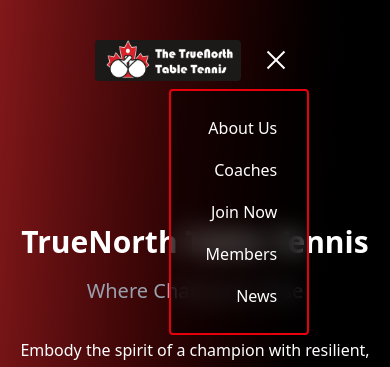
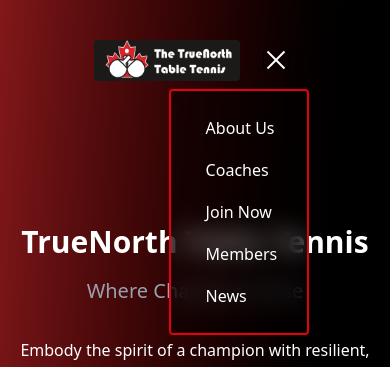
Before and after one commit to v-par23/truenorth, a React (Vite) app in the folder truenorthwebsite/: page / in a window 390 px wide. Both pictures are taken after a click on the element 276 px from the left and 60 px from the top of the page. Shown: the top 367 px of the page. Built offline with nearby package versions, Linux system fonts and the light colour scheme.

Commit message:
fixed ui for mobile, there is mroe spacing + navbar stuff is a little more streamlined

```diff
--- a/truenorthwebsite/src/components/Home.jsx
+++ b/truenorthwebsite/src/components/Home.jsx
@@ -59,9 +59,9 @@
   );
 }
 
-    const Intro = () => {
+  const Intro = () => {
   return(
-    <div className="min-h-screen flex justify-center flex-col px-4 sm:px-6 lg:px-8 py-8" id="intro">
+    <div className="min-h-screen flex justify-center flex-col px-4 sm:px-6 lg:px-8 py-8 mb-[250px] md:mb-0" id="intro">
 
       {/* Welcome Header */}
       <div className="text-center mb-8">
@@ -127,7 +127,7 @@
 
     const Coaches = () => {
   return(
-    <div className="text-white w-full px-4 sm:px-6 lg:px-8 flex justify-center items-center flex-col min-h-screen py-8" id="coaches">
+    <div className="text-white w-full px-4 sm:px-6 lg:px-8 flex justify-center items-center flex-col min-h-screen py-8 scroll-mt-[120px] md:scroll-mt-0 mb-[250px] md:mb-0" id="coaches">
       {/* Header Section */}
       <div className="text-2xl sm:text-3xl md:text-4xl lg:text-5xl font-bold text-center mb-6">
         Meet Our Coaches
@@ -209,7 +209,7 @@
 
     const Train = () => {
   return(
-    <div className="text-red-700 w-full min-h-screen flex items-center flex-col justify-center px-4 sm:px-6 lg:px-8 py-8" id="joinnow">
+    <div className="text-red-700 w-full min-h-screen flex items-center flex-col justify-center px-4 sm:px-6 lg:px-8 py-8 scroll-mt-[120px] md:scroll-mt-0" id="joinnow">
 
       {/* Header */}
       <div className="text-white text-2xl sm:text-3xl md:text-4xl lg:text-5xl font-bold mb-8 text-center">
@@ -286,7 +286,7 @@
         </div>
       </div>
 
-  <div className="text-center mt-12">
+  <div className="text-center mt-12 ">
     <h2 className="text-3xl font-bold text-red-500 mb-6">Want to learn more?</h2>
 
     <div className="inline-flex flex-col items-start space-y-3">
--- a/truenorthwebsite/src/components/Navbar.jsx
+++ b/truenorthwebsite/src/components/Navbar.jsx
@@ -57,7 +57,7 @@
         </div>
 
         {/* Hamburger on small */}
-        <div className="md:hidden flex flex-col justify-center items-center ml-4 cursor-pointer" onClick={() => setIsOpen(!isOpen)}>
+        <div className="md:hidden flex flex-col justify-center items-center ml-4 cursor-pointer border" onClick={() => setIsOpen(!isOpen)}>
           <div className={`w-6 h-0.5 bg-white mb-1 transition-transform ${isOpen ? 'rotate-45 translate-y-1.5' : ''}`}></div>
           <div className={`w-6 h-0.5 bg-white mb-1 ${isOpen ? 'opacity-0' : ''}`}></div>
           <div className={`w-6 h-0.5 bg-white transition-transform ${isOpen ? '-rotate-45 -translate-y-1.5' : ''}`}></div>
@@ -67,11 +67,13 @@
       {/* Dropdown menu */}
       {isOpen && (
         <div className="absolute top-full right-8 mt-2 border-red-600 border-2 rounded backdrop-blur-md bg-black/50 p-4 flex flex-col items-end z-30 w-35">
+          <div className = "flex justify-center flex-col ">
           <Link to="/" className={navbarStyle} onClick={handleGoToIntro}>About Us</Link>
           <Link to="/" className={navbarStyle} onClick={handleGoToCoaches}>Coaches</Link>
           <Link to="/" className={navbarStyle} onClick={handleGoToJoinNow}>Join Now</Link>
           <Link to="/members" className={navbarStyle} onClick={() => setIsOpen(false)}>Members</Link>
           <Link to="/news" className={navbarStyle} onClick={() => setIsOpen(false)}>News</Link>
+          </div>
         </div>
       )}
     </motion.div>
```
